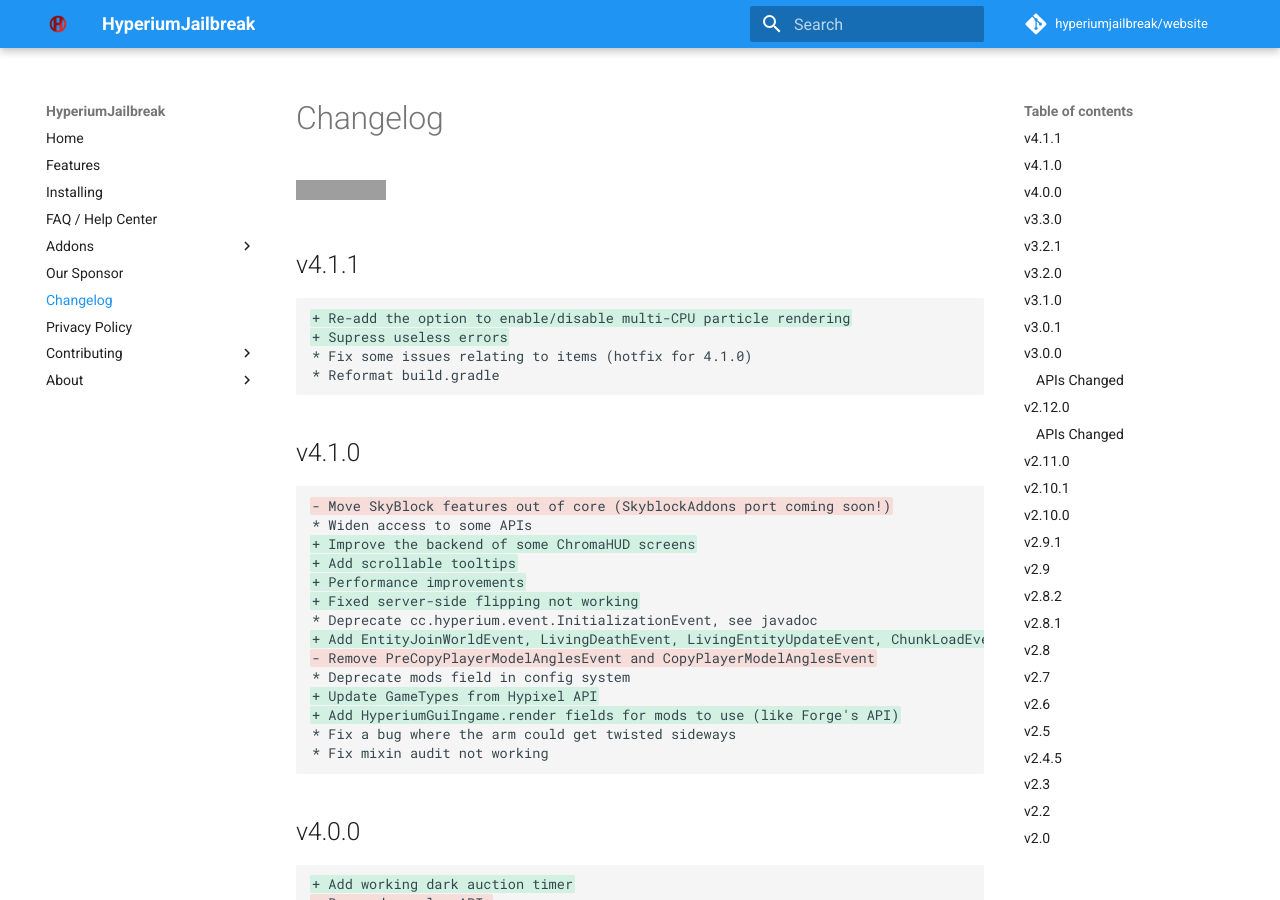
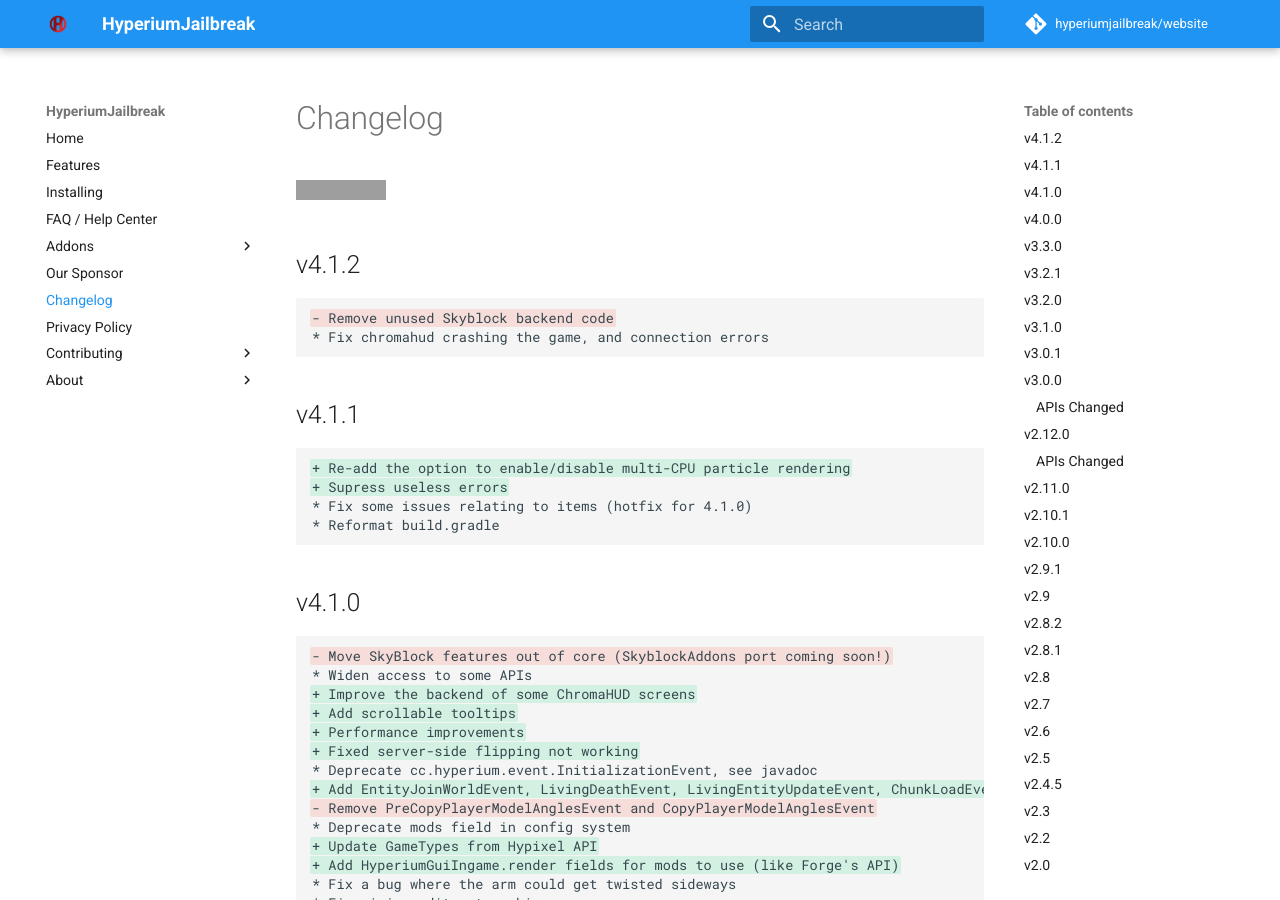
Before and after one commit to hyperiumjailbreak/hyperiumjailbreak.github.io, an MkDocs documentation site: the page built from docs/changelog.md, in a window 1280 px wide and 900 px high. Built offline with MkDocs 1.6.1 and Material for MkDocs 9.7.7, drawn with Linux system fonts in a browser that asks for light colours; comment, search, counter and statistics services are not loaded; grey boxes are pictures that could not be loaded.

Commit message:
4.1.2 changelog

````diff
--- a/docs/changelog.md
+++ b/docs/changelog.md
@@ -1,6 +1,13 @@
 # Changelog
 
 [![Commits since latest stable](https://img.shields.io/github/commits-since/hyperiumjailbreak/client/latest.svg?color=blueviolet)](https://github.com/hyperiumjailbreak/client/commits/master)
+
+## v4.1.2
+
+```diff
+- Remove unused Skyblock backend code
+* Fix chromahud crashing the game, and connection errors
+```
 
 ## v4.1.1
 
````
